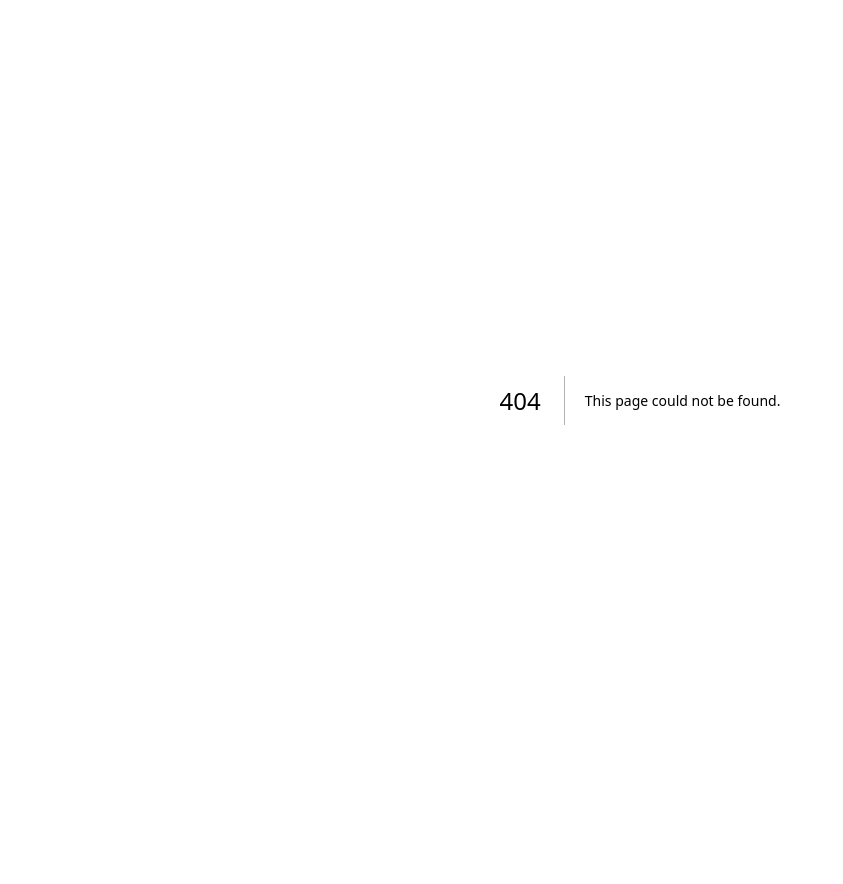
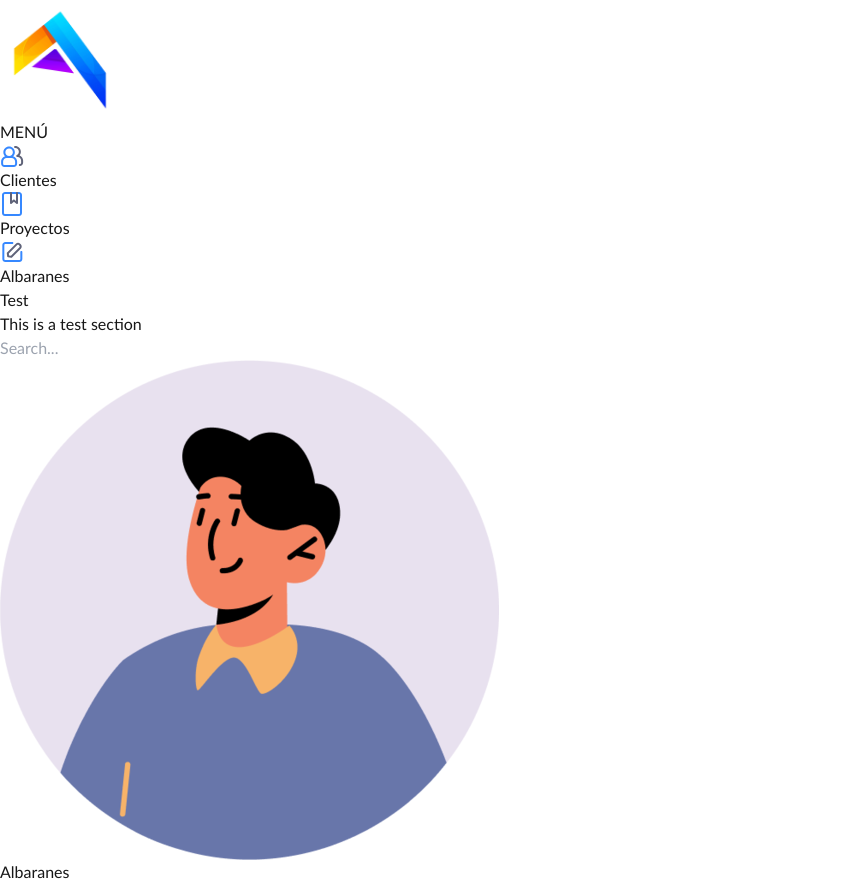
Before and after one commit to FiliusMahiae/trabajo-final, a Next.js app: page /dashboard/albaranes in a window 1280 px wide. Before the commit this address had no page. Shown: the whole page, without its empty margins (0-843 px from the left). Before the commit the page ends 800 px from the top, so only its background shows below. Built offline with nearby package versions, Linux system fonts and the light colour scheme.

Commit message:
Dashboard

```diff
--- /dev/null
+++ b/src/app/dashboard/albaranes/page.js
@@ -0,0 +1,5 @@
+export default function pageAlbaranes(){
+    return(
+        <p className="text-gray-900">Albaranes</p>
+    )
+}
--- /dev/null
+++ b/src/app/dashboard/clients/page.js
@@ -0,0 +1,5 @@
+export default function pageClients(){
+    return(
+        <p className="text-gray-900">Clients</p>
+    )
+}
--- a/src/app/dashboard/layout.js
+++ b/src/app/dashboard/layout.js
@@ -1,3 +1,5 @@
+"use client";
+
 import Sidebar from '../../components/Dashboard/Sidebar/Sidebar';
 import Navbar from '../../components/Dashboard/Navbar';
 
@@ -10,7 +12,7 @@ const DashboardLayout = ({ children }) => {
 
             <div className="w-4/5 flex flex-col">
                 <Navbar sectionName="Test" sectionDesc="This is a test section"/>
-                <main className="flex-1 overflow-auto">{children}</main>
+                <main className="flex-1 overflow-auto p-3 bg-slate-200">{children}</main>
             </div>
         </div>
     );
--- a/src/app/dashboard/page.js
+++ b/src/app/dashboard/page.js
@@ -1,6 +1,6 @@
 const DashboardPage = () => {
   return (
-    <div className="text-gray-900 border border-red-600 h-full">
+    <div className="text-gray-900 border border-red-600 h-full bg-white rounded">
       <p>Hola Mundo</p>
     </div>
   );
--- /dev/null
+++ b/src/app/dashboard/projects/page.js
@@ -0,0 +1,5 @@
+export default function pageProjects(){
+    return(
+        <p className="text-gray-900">Proyectos</p>
+    )
+}
--- a/src/components/Dashboard/Sidebar/Sidebar.jsx
+++ b/src/components/Dashboard/Sidebar/Sidebar.jsx
@@ -3,18 +3,18 @@
 import SidebarItem from "./SidebarItem";
 import Image from 'next/image';
 
-export default function Sidebar(){
+export default function Sidebar() {
     return (
         <div className="h-screen bg-gray-100 p-4 border border-red-600">
             <div className="flex justify-center mb-6 border border-red-600 ">
                 <Image src="/logo.png" alt="Empresa Logo" width={120} height={120} />
             </div>
             <div className="border border-red-600">
-            <p className="text-gray-900">Menú</p>
-            <div>
-                <SidebarItem title="Clientes" icon="/icons/clients.svg" href="/clients" />
-                <SidebarItem title="Proyectos" icon="/icons/projects.svg" href="/projects" />
-                <SidebarItem title="Albaranes" icon="/icons/albaranes.svg" href="/invoices" />
+                <p className="text-gray-900">MENÚ</p>
+                <div className="mt-2">
+                    <SidebarItem title="Clientes" icon="/icons/clients.svg" href="/dashboard/clients" />
+                    <SidebarItem title="Proyectos" icon="/icons/projects.svg" href="/dashboard/projects" />
+                    <SidebarItem title="Albaranes" icon="/icons/albaranes.svg" href="/dashboard/albaranes" />
                 </div>
             </div>
         </div>
```
Lines whose indentation alone changed are shown as unchanged.
